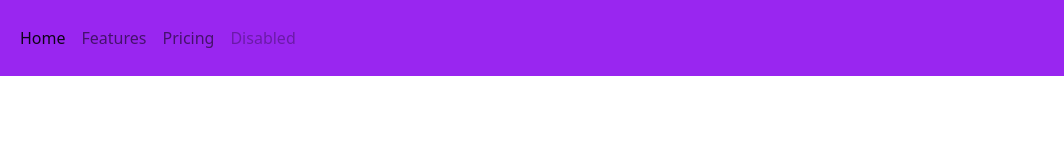
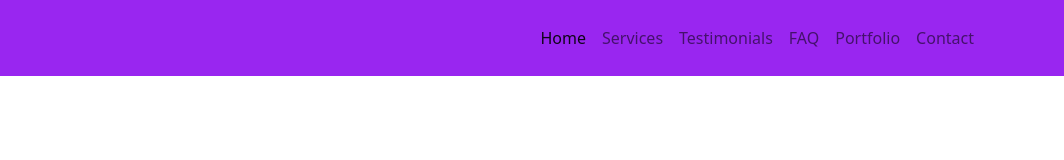
Before and after one commit to mhassanrahi/portfolio-bootstrap-5, a website: page index.html in a window 1280 px wide. Shown: the full height of the page, 216-1280 px from the left. Drawn offline with nearby package versions, Linux system fonts and the light colour scheme.

Commit message:
* Added links to navbar

```diff
--- a/index.html
+++ b/index.html
@@ -23,19 +23,25 @@
                 aria-controls="navbarNav" aria-expanded="false" aria-label="Toggle navigation">
                 <span class="navbar-toggler-icon"></span>
             </button>
-            <div class="collapse navbar-collapse" id="navbarNav">
+            <div class="collapse navbar-collapse justify-content-end" id="navbarNav">
                 <ul class="navbar-nav">
                     <li class="nav-item">
                         <a class="nav-link active" aria-current="page" href="#">Home</a>
                     </li>
                     <li class="nav-item">
-                        <a class="nav-link" href="#">Features</a>
+                        <a class="nav-link" href="#">Services</a>
                     </li>
                     <li class="nav-item">
-                        <a class="nav-link" href="#">Pricing</a>
+                        <a class="nav-link" href="#">Testimonials</a>
                     </li>
                     <li class="nav-item">
-                        <a class="nav-link disabled">Disabled</a>
+                        <a class="nav-link" href="#">FAQ</a>
+                    </li>
+                    <li class="nav-item">
+                        <a class="nav-link" href="#">Portfolio</a>
+                    </li>
+                    <li class="nav-item">
+                        <a class="nav-link" href="#">Contact</a>
                     </li>
                 </ul>
             </div>
```
